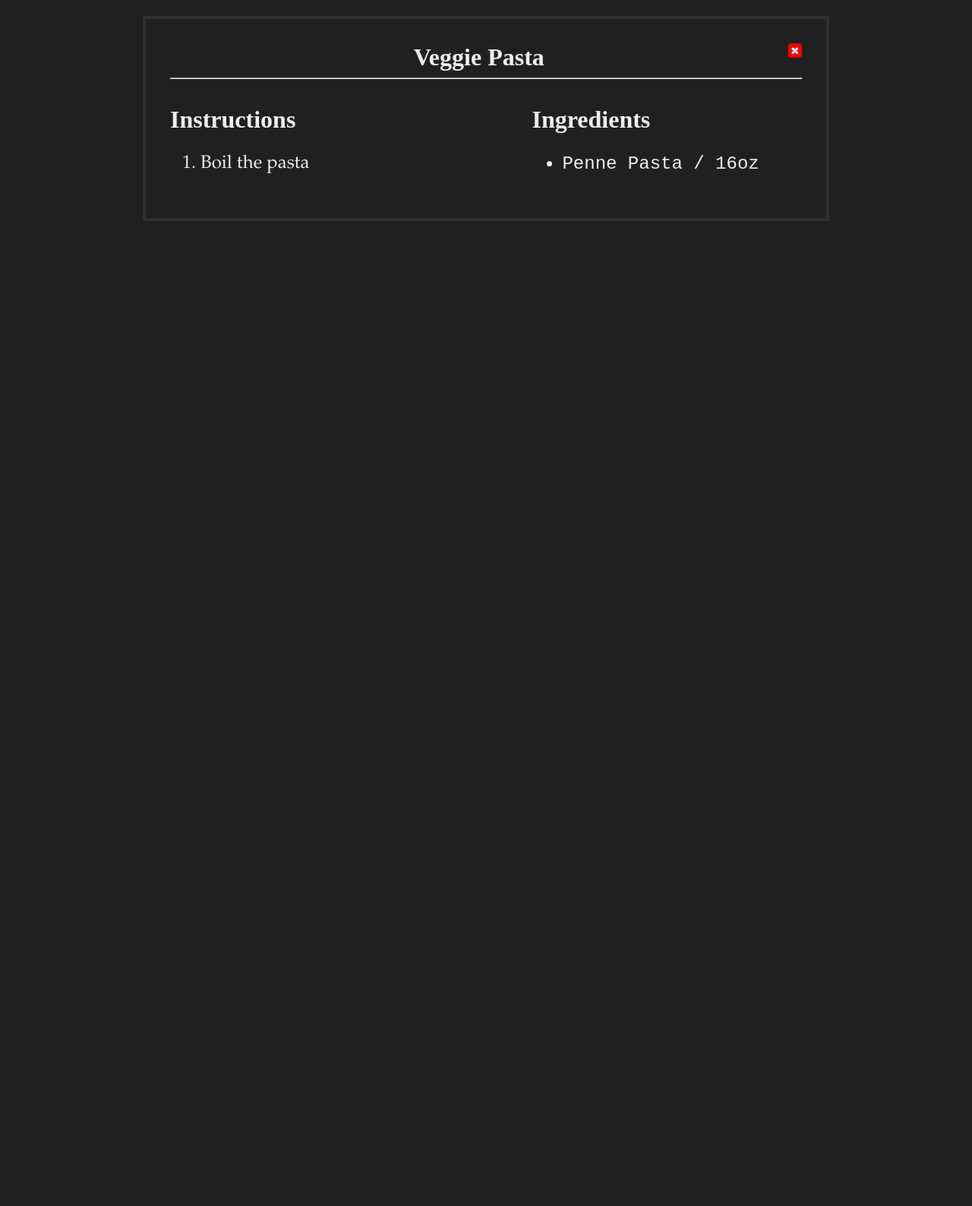
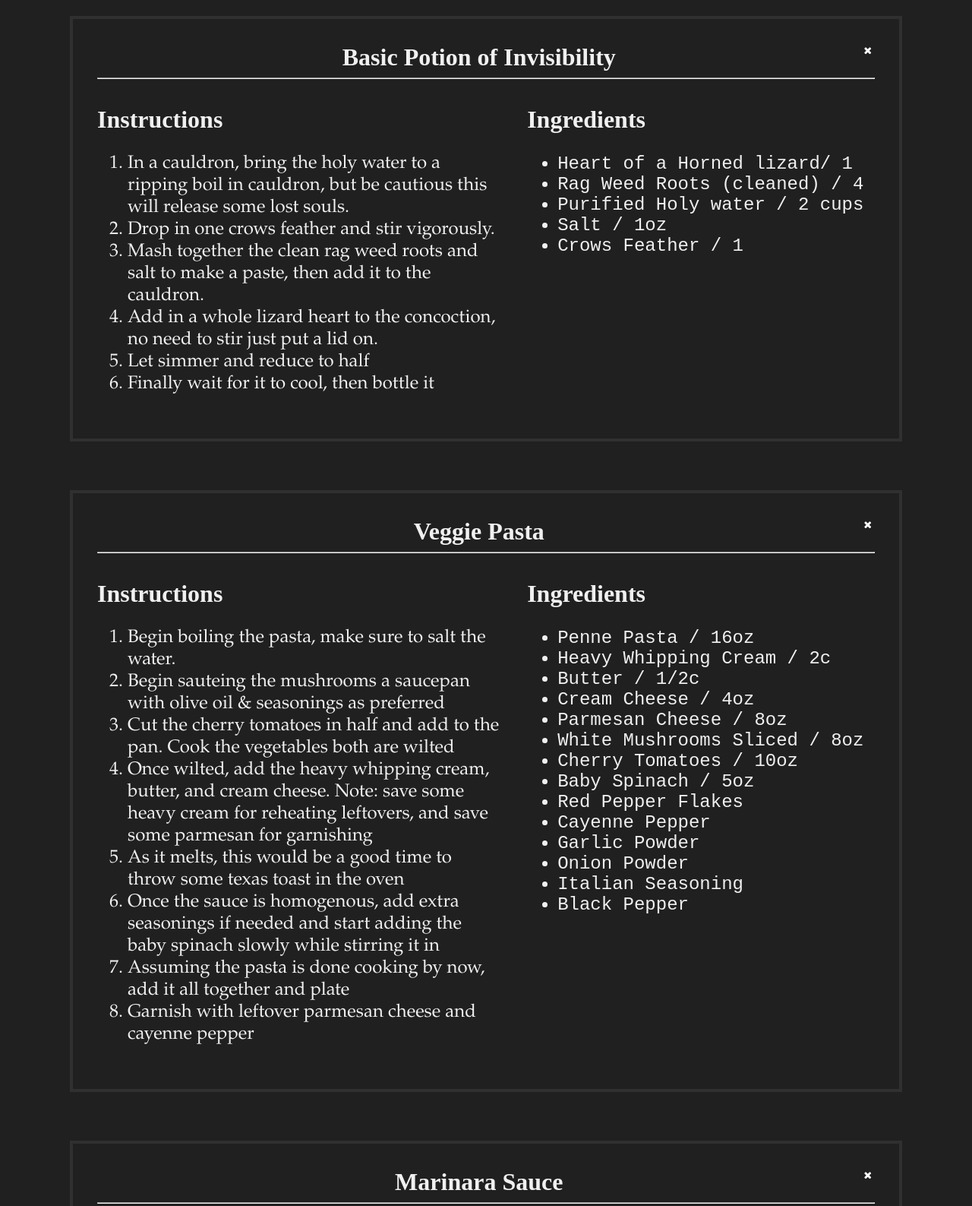
Before and after one commit to MediumlySalted/digital-recipe-book, a plain HTML site: page index.html in a window 1280 px wide. Shown: the part 100-1687 px from the top of the page at 76% size. Before the commit the page ends 800 px from the top, so only its background shows below. Drawn offline with Linux system fonts and the light colour scheme.

Commit message:
Refactored to have the js file contain the recipes and add them to the html. Also styled delete button differently.

```diff
--- a/index.html
+++ b/index.html
@@ -11,25 +11,6 @@
 </div>
 
 <div id="mainContainer">
-<div class="container" id="recipe0">
-    <button class="btn" onclick="deleteRecipe('recipe0')"><i class="fa fa-close"></i></button>
-    <h1>Veggie Pasta</h1>
-    <hr>
-    <div class="recipe">
-        <div class="instructions">
-            <h2>Instructions</h2>
-            <ol>
-                <li>Boil the pasta</li>
-            </ol>
-        </div>
-        <div class="ingredients">
-            <h2>Ingredients</h2>
-            <ul>
-                <li>Penne Pasta / 16oz</li>
-            </ul>
-        </div>
-    </div>
-</div>
 </div>
 
 <script src="recipeBook.js"></script>
--- a/recipeBook.css
+++ b/recipeBook.css
@@ -5,13 +5,13 @@ body {
 div.container {
     margin: 64px auto 64px auto;
     padding: 32px 32px 32px 32px;
-    width: 832px;
+    width: 1024px;
     border: 4px solid #303030;
 }
 
 .recipe {
     display: grid;
-    grid-template-columns: 5fr 4fr;
+    grid-template-columns: 7fr 6fr;
     grid-template-areas: 'instructions ingredients';
     gap: 12px 32px;
 }
@@ -107,7 +107,7 @@ textarea {
 }
 
 .btn {
-    background-color: #F00000;
+    background-color: #202020;
     float: right;
     border: none;
     border-radius: 4px;
@@ -117,5 +117,5 @@ textarea {
 }
 
 .btn:hover {
-    background-color: #B00000;
+    color: #FF4040;
 }
--- a/recipeBook.js
+++ b/recipeBook.js
@@ -1,12 +1,128 @@
+
+let recipes = [
+    {
+        "name": "Basic Potion of Invisibility",
+        "ingredients": [
+            'Heart of a Horned lizard/ 1',
+            'Rag Weed Roots (cleaned) / 4',
+            'Purified Holy water / 2 cups',
+            'Salt / 1oz',
+            'Crows Feather / 1',
+        ],
+        "instructions": [
+            'In a cauldron, bring the holy water to a ripping boil in cauldron, but be cautious this will release some lost souls.',
+            'Drop in one crows feather and stir vigorously.',
+            'Mash together the clean rag weed roots and salt to make a paste, then add it to the cauldron.',
+            'Add in a whole lizard heart to the concoction, no need to stir just put a lid on.',
+            'Let simmer and reduce to half',
+            'Finally wait for it to cool, then bottle it',
+        ]
+    },
+    {
+        "name": "Veggie Pasta",
+        "ingredients": [
+            'Penne Pasta / 16oz',
+            'Heavy Whipping Cream / 2c',
+            'Butter / 1/2c',
+            'Cream Cheese / 4oz',
+            'Parmesan Cheese / 8oz',
+            'White Mushrooms Sliced / 8oz',
+            'Cherry Tomatoes / 10oz',
+            'Baby Spinach / 5oz',
+            'Red Pepper Flakes',
+            'Cayenne Pepper',
+            'Garlic Powder',
+            'Onion Powder',
+            'Italian Seasoning',
+            'Black Pepper'
+        ],
+        "instructions": [
+            'Begin boiling the pasta, make sure to salt the water.',
+            'Begin sauteing the mushrooms a saucepan with olive oil & seasonings as preferred',
+            'Cut the cherry tomatoes in half and add to the pan. Cook the vegetables both are wilted',
+            'Once wilted, add the heavy whipping cream, butter, and cream cheese. Note: save some heavy cream for reheating leftovers, and save some parmesan for garnishing',
+            'As it melts, this would be a good time to throw some texas toast in the oven',
+            'Once the sauce is homogenous, add extra seasonings if needed and start adding the baby spinach slowly while stirring it in',
+            'Assuming the pasta is done cooking by now, add it all together and plate',
+            'Garnish with leftover parmesan cheese and cayenne pepper'
+        ]
+    },
+    {
+        "name": "Marinara Sauce",
+        "ingredients": [
+            'Olive Oil / 1/4c',
+            'Garlic / 3 cloves',
+            'Yellow Onion / 1/2',
+            'Crushed Canned Tomatoes / 28oz',
+            'Basil leaves',
+            'Italian Seasoning',
+            'Red Pepper Flakes',
+            'Black Pepper'
+        ],
+        "instructions": [
+            'Mince the 1/2 of the onion and start sauteing it in the pot with preferred seasonings',
+            'Once they start to turn translucent, add the minced garlic',
+            'Lower the heat and add the crushed tomatoes',
+            'Salt to taste and add fresh juliened basil'
+        ]
+    },
+    {
+        "name": "White Balsamic Vinegarette",
+        "ingredients": [
+            'White Balsamic Vinegar / 1/3c',
+            'Virgin Olive Oil / 1/2c',
+            'Honey / 2tbsp',
+            'Dijon Mustard / 1tsp',
+            'Italian Seasoning / 1/2tsp',
+            'Garlic Powder / 1/4tsp',
+            'Black Pepper',
+        ],
+        "instructions": [
+            'Mix that hoe in an immersion blender',
+        ]
+    },
+]
+
+
+// Unique recipe id number. Increases as more are created
+let i = 1
+
+// Adds recipes from the list to the html
+recipes.forEach( function(recipe) {
+    const mainContainer = document.getElementById('mainContainer')
+    const recipeEl = document.createElement('div')
+    recipeEl.setAttribute('class', 'container')
+    recipeEl.setAttribute('id', `recipe${i}`)
+    mainContainer.append(recipeEl)
+
+    ingredientsList = recipe["ingredients"]
+    instructionsList = recipe["instructions"]
+
+    let ingredientEls = ''
+    ingredientsList.forEach( function (x) {
+        ingredientEls += `<li>${x}</li>\n`
+    })
+
+    let instructionEls = ''
+    instructionsList.forEach( function (x) {
+        instructionEls += `<li>${x}</li>\n`
+    })
+
+    recipeEl.innerHTML = generateRecipeElement(i, recipe["name"], instructionEls, ingredientEls)
+    i += 1
+})
+
 
 let run = true
-let i = 1
 function createRecipe() {
     if (run) {
+        // Gets elements and adds attributes
         const mainContainer = document.getElementById('mainContainer')
         const nameEl = document.createElement('div')
         nameEl.setAttribute('class', 'container')
         nameEl.setAttribute('id', `recipe${i}`)
+
+        // Places the form/recipe element in the html
         mainContainer.prepend(nameEl)
         nameEl.innerHTML = `
             <form onsubmit="return false;">
@@ -41,8 +157,16 @@ function addRecipe() {
     })
 
 
-    // Creating recipe element
-    const recipeTemplate = `
+    // Changing form element to a recipe element
+    let recipeEl = document.getElementById(`recipe${i}`)
+    recipeEl.innerHTML = generateRecipeElement(i, nameInput, instructionEls, ingredientEls)
+
+    i += 1
+    run = true
+}
+
+function generateRecipeElement(i, nameInput, instructionEls, ingredientEls) {
+    return `
     <button class="btn" onclick="deleteRecipe('recipe${i}')"><i class="fa fa-close"></i></button>
     <h1>${nameInput}</h1>
     <hr>
@@ -61,12 +185,6 @@ function addRecipe() {
         </div>
     </div>
     `
-
-    let recipeEl = document.getElementById(`recipe${i}`)
-    recipeEl.innerHTML = recipeTemplate
-
-    i += 1
-    run = true
 }
 
 function deleteRecipe(recipeId) {
```
Also changed, not shown: recpies.json (added, +13 -0 lines). Lines whose indentation alone changed are shown as unchanged.
